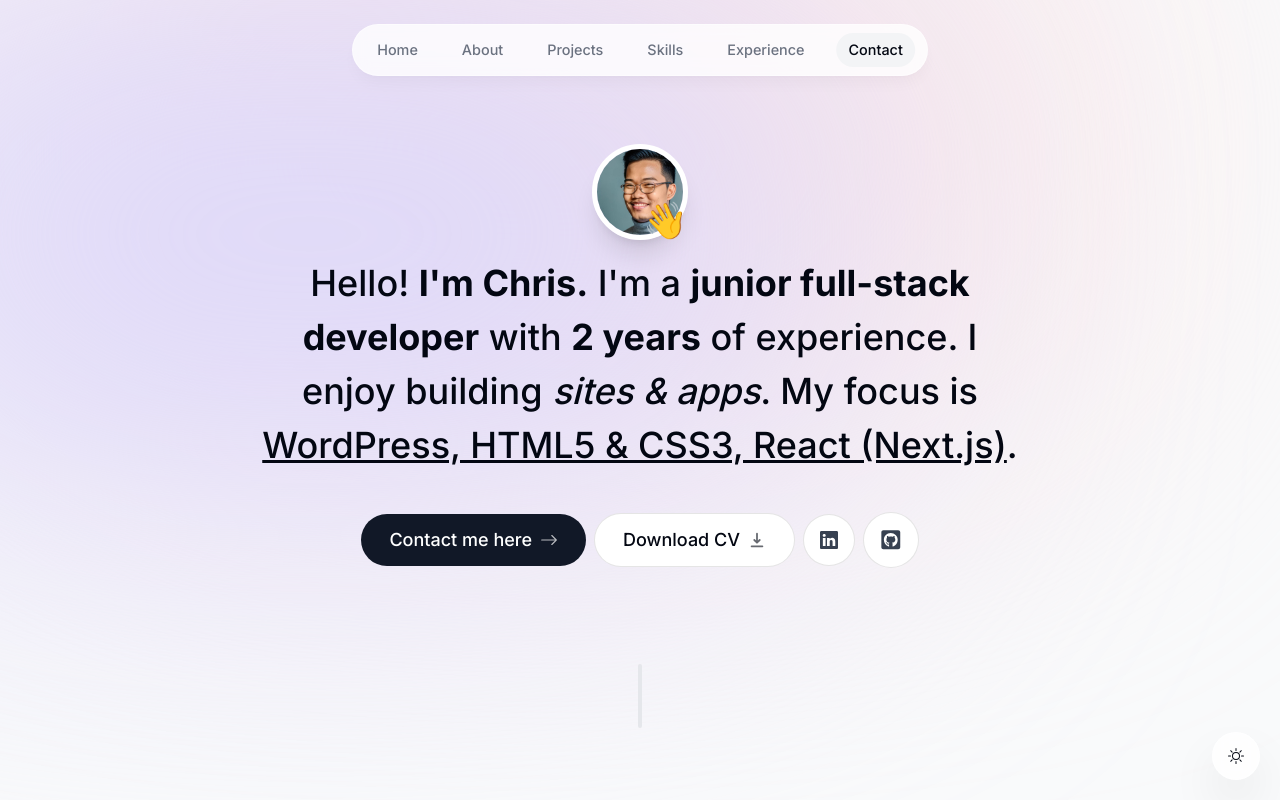
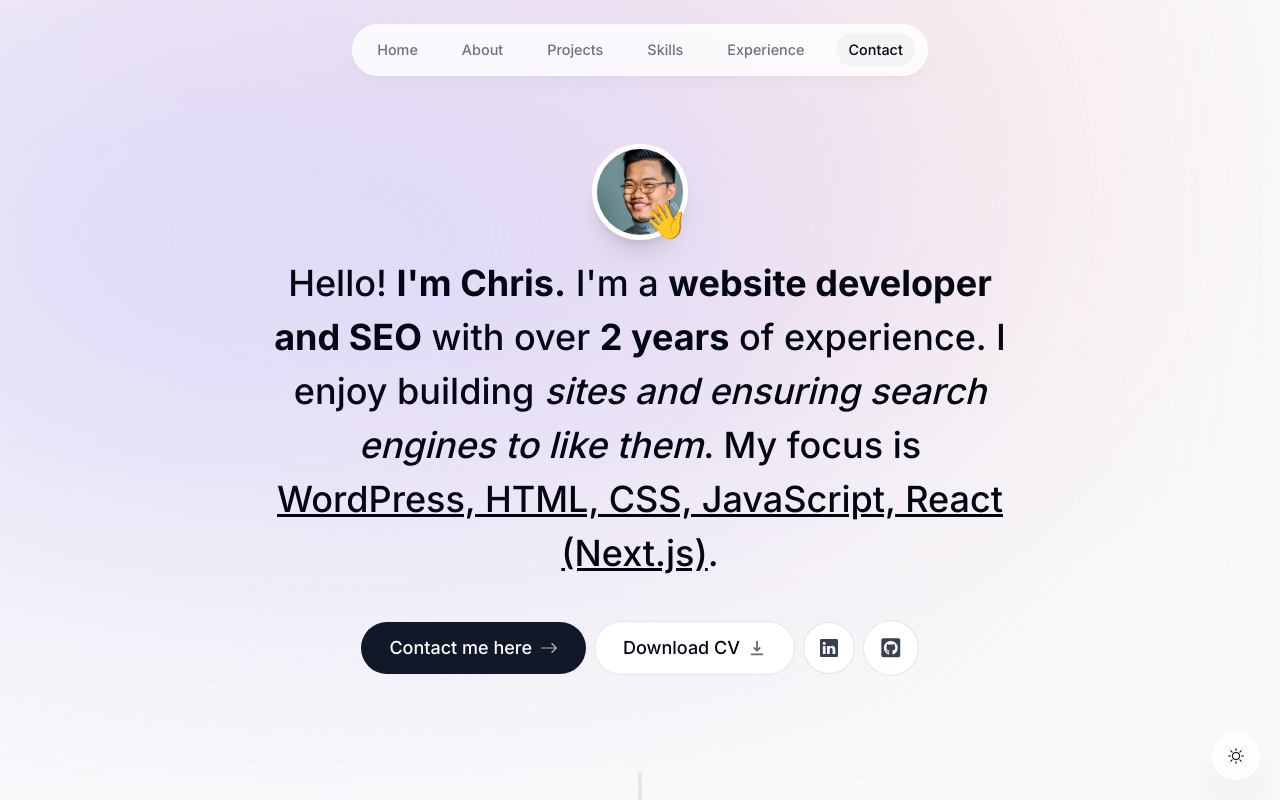
Before and after one commit to chris-is-coding/personal-portfolio, a Next.js app: page / in a window 1280 px wide. Shown: the top 800 px of the page. Built offline with nearby package versions, Linux system fonts and the light colour scheme.

Commit message:
Tweaked some codes

```diff
--- a/components/intro.tsx
+++ b/components/intro.tsx
@@ -64,10 +64,10 @@
       >
         <span>Hello!{" "}</span>
         <span className="font-bold">I'm Chris.</span> I'm a{" "}
-        <span className="font-bold">junior full-stack developer</span> with{" "}
+        <span className="font-bold">website developer and SEO</span> with over {" "}
         <span className="font-bold">2 years</span> of experience. I enjoy
-        building <span className="italic">sites & apps</span>. My focus is{" "}
-        <span className="underline">WordPress, HTML5 & CSS3, React (Next.js)</span>.
+        building <span className="italic">sites and ensuring search engines to like them</span>. My focus is{" "}
+        <span className="underline">WordPress, HTML, CSS, JavaScript, React (Next.js)</span>.
       </motion.h1>
 
       <motion.div
```
